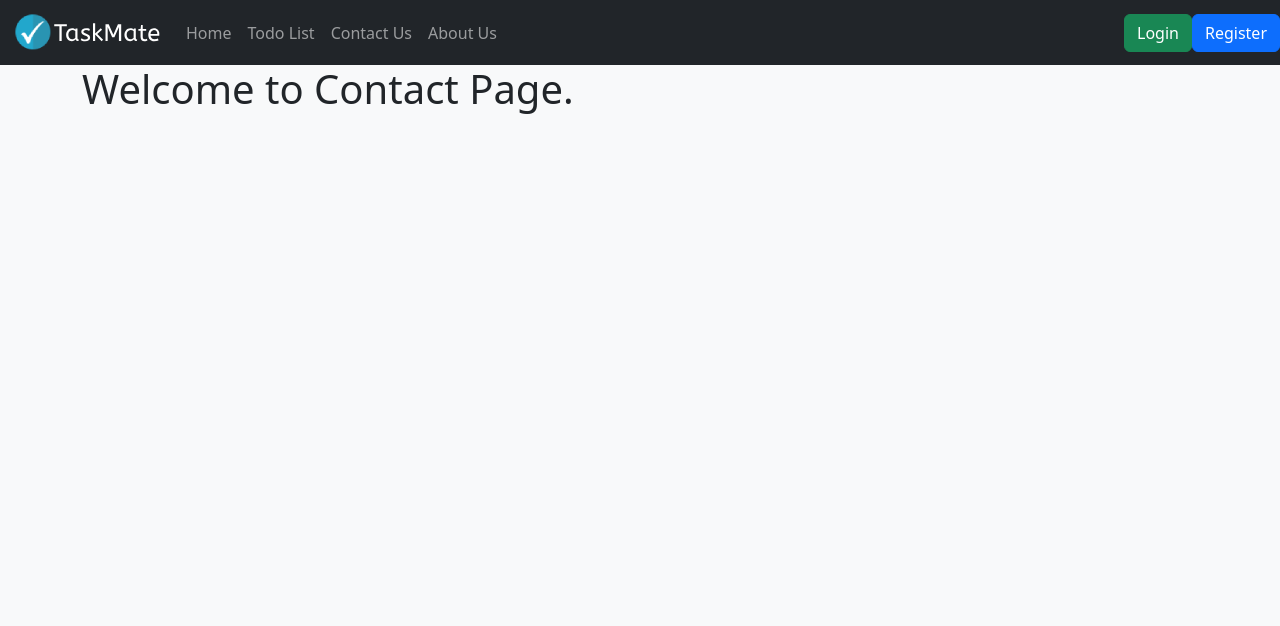
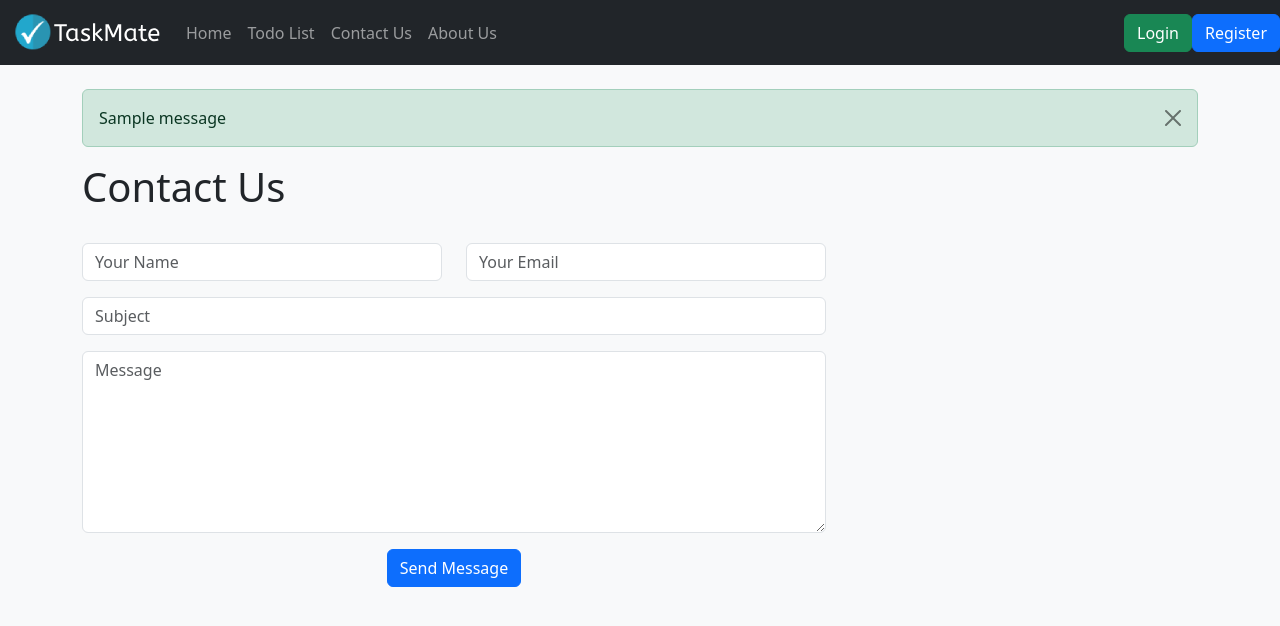
Before and after one commit to eltinawh/taskmate-django-app, a Django app: page /contact in a window 1280 px wide. Shown: the top 626 px of the page. Run offline with Django 4.2, Linux system fonts and the light colour scheme; tables that the repository leaves empty hold one stand-in row (values such as "Sample post"); one stand-in notice (Sample message) is shown.

Commit message:
Added contact us form with working email and about us page

```diff
--- a/todolist_app/templates/contact.html
+++ b/todolist_app/templates/contact.html
@@ -6,6 +6,44 @@
 
 {% block content %}
     <div class="container">
+        <br>
+        {% if messages %}
+            {% for message in messages %}
+                {% if message.tags == "error" %}
+                    <div class="alert alert-danger alert-dismissible fade show" role="alert">
+                {% else %}
+                    <div class="alert alert-success alert-dismissible fade show" role="alert">
+                {% endif %}
+                {{ message }}
+                <button type="button" class="btn-close" data-bs-dismiss="alert" aria-label="Close"></button>
+                </div>
+            {% endfor %}
+        {% endif %}
         <h1>{{ contact_text }}</h1>
+        <br>
+        <div class="col-lg-8">
+            <form action="{% url 'contact' %}" method="post" role="form" class="php-email-form">
+                {% csrf_token %}
+              <div class="row">
+                <div class="col-md-6 form-group">
+                  <input type="text" name="name" class="form-control" id="name" placeholder="Your Name" required>
+                </div>
+                <div class="col-md-6 form-group mt-3 mt-md-0">
+                  <input type="email" class="form-control" name="email" id="email" placeholder="Your Email" required>
+                </div>
+              </div>
+              <div class="form-group mt-3">
+                <input type="text" class="form-control" name="subject" id="subject" placeholder="Subject" required>
+              </div>
+              <div class="form-group mt-3">
+                <textarea class="form-control" name="message" rows="7" placeholder="Message" required></textarea>
+              </div>
+
+                {% comment %} <div class="loading">Loading</div>
+                <div class="error-message"></div>
+                <div class="sent-message">Your message has been sent. Thank you!</div> {% endcomment %}
+              <div class="my-3"></div>
+              <div class="text-center"><button type="submit"class="btn btn-primary">Send Message</button></div>
+            </form>
     </div>
 {% endblock content %}
--- a/todolist_app/views.py
+++ b/todolist_app/views.py
@@ -1,10 +1,13 @@
 from django.shortcuts import render, redirect
 from django.http import HttpResponse
-from todolist_app.models import TaskList
-from todolist_app.forms import TaskForm
 from django.contrib import messages
 from django.core.paginator import Paginator
 from django.contrib.auth.decorators import login_required
+from django.core.mail import send_mail
+from todolist_app.models import TaskList
+from todolist_app.forms import TaskForm
+from django.conf import settings
+from django.template.loader import render_to_string
 
 
 # Create your views here.
@@ -75,15 +78,40 @@ def delete_task(request, task_id):
 
 
 def contact(request):
+    if request.method == "POST":
+        context = {
+            "name": request.POST.get("name"),
+            "email": request.POST.get("email"),
+            "subject": f"Taskmate Contact Us: {request.POST.get('subject')}",
+            "message": request.POST.get("message"),
+        }
+
+        html_content = render_to_string(
+            template_name="email.html",
+            context=context,
+        )
+        try:
+            send_mail(
+                subject=context["subject"],
+                message=None,
+                html_message=html_content,
+                from_email=settings.EMAIL_HOST_USER,
+                recipient_list=[settings.EMAIL_HOST_USER],
+                fail_silently=False,
+            )
+        except:
+            messages.error(request, "There is an error, could not sent the message.")
+        else:
+            messages.success(request, "Message sent!")
     context = {
-        'contact_text': "Welcome to Contact Page.",
+        'contact_text': "Contact Us",
     }
     return render(request, 'contact.html', context)
 
 
 def about(request):
     context = {
-        'about_text': "Welcome to About Page.",
+        'about_text': "About Us",
     }
     return render(request, 'about.html', context)
 
```
Also changed, not shown: taskmate/settings.py (+7 -0 lines), todolist_app/templates/about.html (+21 -0 lines), todolist_app/templates/email.html (added, +45 -0 lines).
